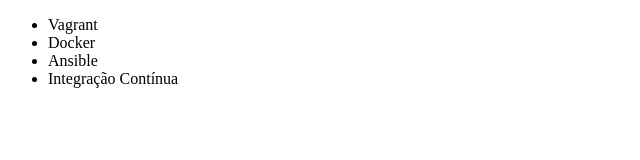
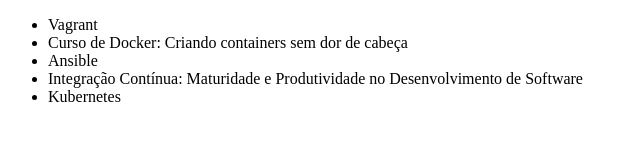
Before and after one commit to dicoramos/alura-git, a plain HTML site: page index.html in a window 1280 px wide. Shown: the whole page, without its empty margins (0-640 px from the left). Drawn offline with Linux system fonts and the light colour scheme.

```diff
--- a/index.html
+++ b/index.html
@@ -7,9 +7,10 @@
 <body>
     <ul>
         <li>Vagrant</li>
-        <li>Docker</li>
+        <li>Curso de Docker: Criando containers sem dor de cabeça</li>
         <li>Ansible</li>
-        <li>Integração Contínua</li>
+        <li>Integração Contínua: Maturidade e Produtividade no Desenvolvimento de Software</li>
+        <li>Kubernetes</li>
     </ul>
 </body>
 </html>
```
